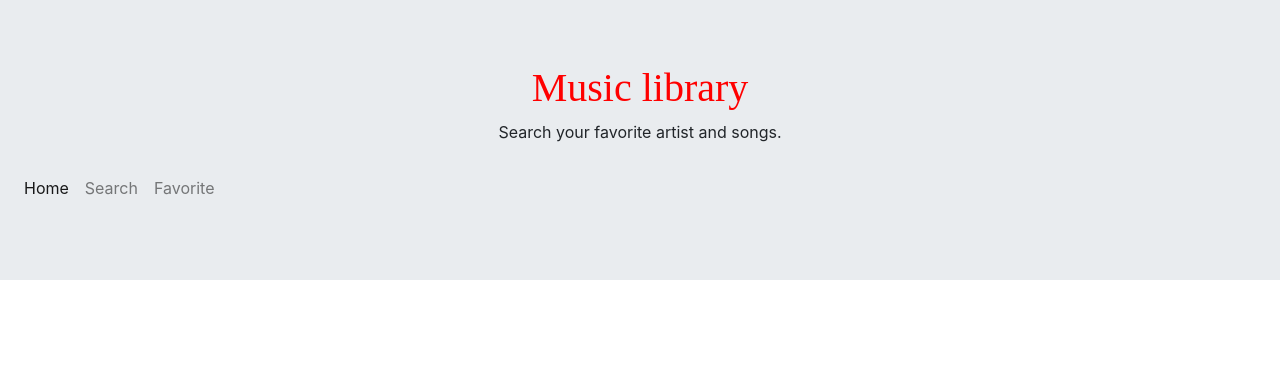
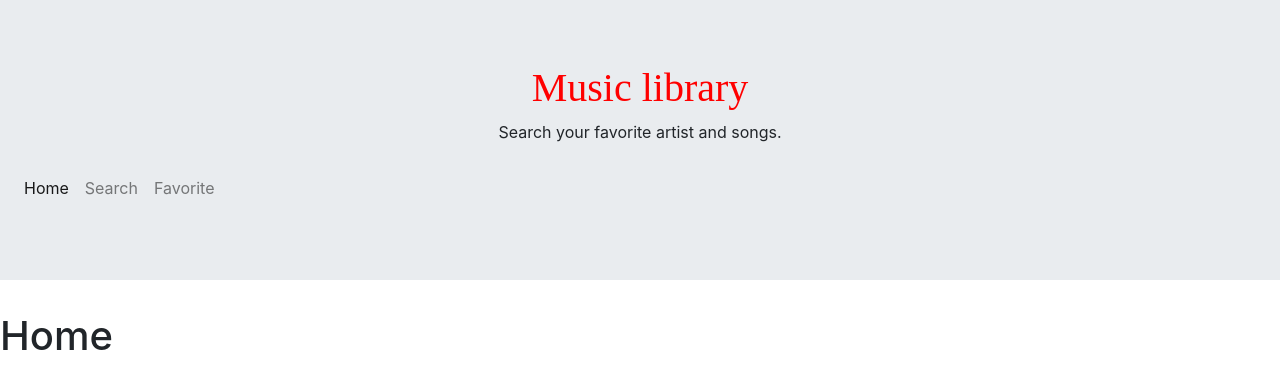
Before and after one commit to Teojin02/Music-Library, a React (Create React App) app: page / in a window 1280 px wide. Shown: the top 388 px of the page. Built offline with nearby package versions, Linux system fonts and the light colour scheme.

Commit message:
Ready for awesome

```diff
--- a/src/pages/components/Home.js
+++ b/src/pages/components/Home.js
@@ -5,7 +5,10 @@ import React from "react";
 
 function Home() {
   return (
-<div></div>
+<div><h1>
+  Home
+</h1>
+  </div>
   )
 
 
--- /dev/null
+++ b/src/utils/API.js
@@ -0,0 +1,3 @@
+export default () {
+
+}
```
Also changed, not shown: package.json (+16 -1 lines).
